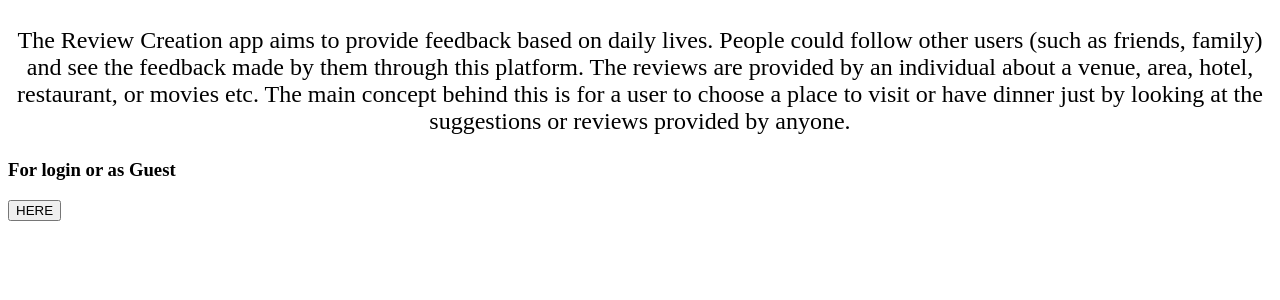
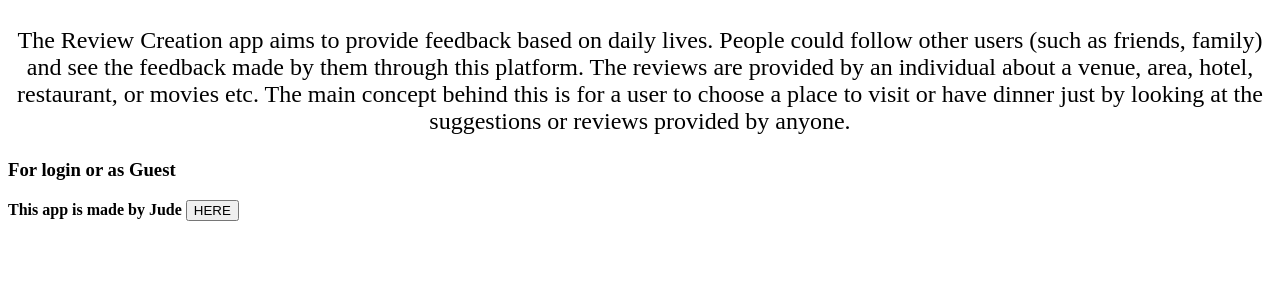
Before and after one commit to cliftongsam/review-creations, a PHP site: page / in a window 1280 px wide. Shown: the part 253-553 px from the top of the page. Run offline with PHP 8.4, Linux system fonts and the light colour scheme.

Commit message:
Added credit for me

```diff
--- a/index.php
+++ b/index.php
@@ -35,6 +35,8 @@
 
     <h3> For login or as Guest</h3>
 
+    <b>This app is made by Jude</b>
+
     <a href="homepage.php">
         <button>HERE</button>
     </a>
```
